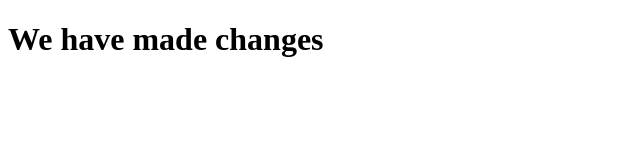
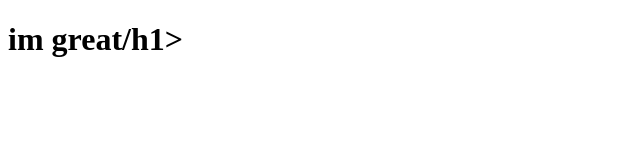
Before and after one commit to Emmaburke/my-first-github-repo, a plain HTML site: page index.html in a window 1280 px wide. Shown: the whole page, without its empty margins (0-640 px from the left). Drawn offline with Linux system fonts and the light colour scheme.

Commit message:
made changes

```diff
--- a/index.html
+++ b/index.html
@@ -5,7 +5,7 @@
 </head>
 <body>
   <header>
-    <h1>We have made changes</h1>
+    <h1>im great/h1>
   </header>
 
 
```
